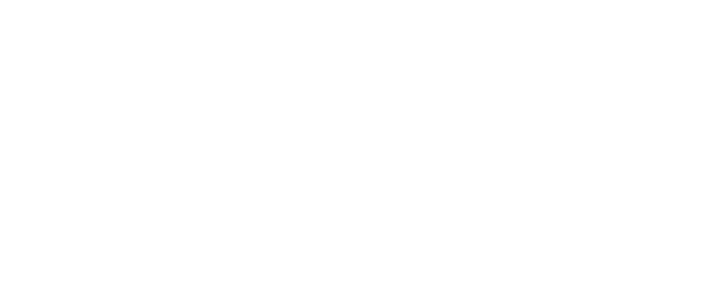
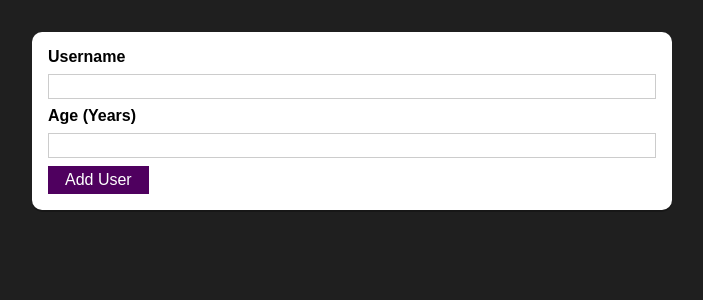
Before and after one commit to thegreywalker/JourneyToReact, a React (Create React App) app: page / in a window 1280 px wide. Shown: the top 300 px of the page, without its empty margins (288-991 px from the left). Built offline with nearby package versions, Linux system fonts and the light colour scheme.

Commit message:
Added custom Card & Button Component made by me and Overall Styling of the Form which takes Username and Age as Input and also added their Styles

```diff
--- a/src/App.js
+++ b/src/App.js
@@ -1,10 +1,10 @@
 import React from 'react';
-
+import AddUser from './Components/Users/AddUser';
 
 function App() {
   return (
     <div>
-
+      <AddUser />
     </div>
   );
 }
--- /dev/null
+++ b/src/Components/UI/Button.js
@@ -0,0 +1,12 @@
+import React from 'react'
+import styles from "./Button.module.css"
+
+const Button = (props) => {
+    return (
+        <button className={styles.button} type={props.type || 'button'} onClick={props.onClick}>
+            {props.children}
+        </button>
+    )
+}
+
+export default Button;
--- /dev/null
+++ b/src/Components/UI/Button.module.css
@@ -0,0 +1,18 @@
+.button {
+  font: inherit;
+  border: 1px solid #4f005f;
+  background: #4f005f;
+  color: white;
+  padding: 0.25rem 1rem;
+  cursor: pointer;
+}
+
+.button:hover,
+.button:active {
+  background: #741188;
+  border-color: #741188;
+}
+
+.button:focus {
+  outline: none;
+}
--- /dev/null
+++ b/src/Components/UI/Card.js
@@ -0,0 +1,13 @@
+import React from "react";
+import styles from "./Card.module.css";
+
+
+const Card = (props) => {
+    return (
+        <div className={`${styles.card} ${props.className}`}>
+           {props.children}
+        </div>
+    )
+}
+
+export default Card;
--- /dev/null
+++ b/src/Components/UI/Card.module.css
@@ -0,0 +1,5 @@
+.card{
+    background: white;
+    box-shadow: 0 2px rgba(0, 0, 0, 0.26);
+    border-radius: 10px;
+}
--- /dev/null
+++ b/src/Components/Users/AddUser.js
@@ -0,0 +1,23 @@
+import React from "react";
+import Button from "../UI/Button";
+import Card from "../UI/Card";
+import styles from "./AddUser.module.css"
+
+const AddUser = (props) => {
+    const addUserHandler = (event) => {
+        event.preventDefault();
+    };
+    return (
+        <Card className={styles.input}>
+            <form onSubmit={addUserHandler}>
+                <label htmlFor="username">Username</label>
+                <input id="username" type="text" />
+                <label htmlFor="age">Age (Years)</label>
+                <input type="number" id="age" />
+                <Button type="button"> Add User</Button>
+            </form>
+        </Card>
+    );
+};
+
+export default AddUser;
--- /dev/null
+++ b/src/Components/Users/AddUser.module.css
@@ -0,0 +1,26 @@
+.input {
+  margin: 2rem auto;
+  padding: 1rem;
+  width: 90%;
+  max-width: 40rem;
+}
+
+.input label {
+  display: block;
+  font-weight: bold;
+  margin-bottom: 0.5rem;
+}
+
+.input input {
+  font: inherit;
+  display: block;
+  width: 100%;
+  border: 1px solid #ccc;
+  padding: 0.15rem;
+  margin-bottom: 0.5rem;
+}
+
+.input input:focus {
+  outline: none;
+  border-color: #4f005f;
+}
--- a/src/index.css
+++ b/src/index.css
@@ -1,9 +1,12 @@
 * {
   box-sizing: border-box;
+  margin-top: 5 px;
 }
 
 html {
   font-family: sans-serif;
+  background: #1f1f1f;
+
 }
 
 body {
```
Also changed, not shown: 1 other file (tests, documents, lock files or other folders).
